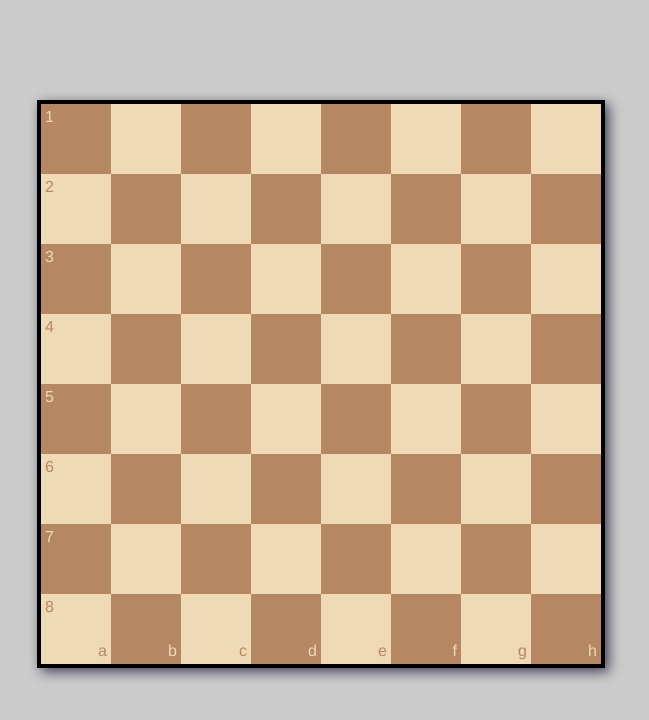
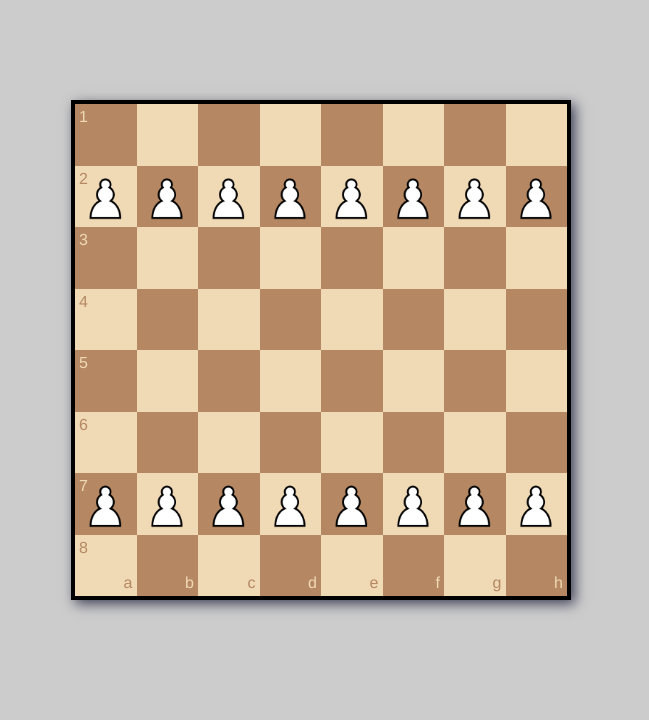
Before and after one commit to MrBartusek/d-chess, a website with bundled scripts: page index.html in a window 1280 px wide. Shown: the whole page, without its empty margins (319-968 px from the left). Built offline with nearby package versions, Linux system fonts and the light colour scheme.

Commit message:
More UIManager

```diff
--- a/src/UIManager.ts
+++ b/src/UIManager.ts
@@ -1,48 +1,66 @@
+enum NotationPosition {
+	TOP = 'notation-top',
+	BOTTOM = 'notation-bot',
+}
+
 export class UIManager {
-	private started = false;
-
 	public start() {
-		if (this.started) {
-			throw new Error('UIManager is already started');
-		}
-
-		this.generateBoard();
-
-		this.started = true;
+		const container = document.getElementById('board')!;
+		this.generateBoard(container);
 	}
 
-	private generateBoard() {
-		const board = document.getElementById('board')!;
+	private generateBoard(container: HTMLElement) {
+		for (let x = 0; x < 8; x++) {
+			const row = this.createRow(x);
+			container.appendChild(row);
 
-		for (let x = 0; x < 8; x++) {
-			const row = document.createElement('div');
-			row.classList.add('row');
-			row.id = `row-${x}`;
-			board.appendChild(row);
 			for (let y = 0; y < 8; y++) {
-				const tile = document.createElement('div');
-				tile.classList.add('tile');
-				tile.id = `tile-${x * 8 + y}`;
-				const isVariant = (x + y) % 2;
-				if (isVariant) {
-					tile.classList.add('tile-variant');
-				}
+				const tile = this.createTile(x, y);
 				row.appendChild(tile);
 
+				if (x == 1 || x == 6) {
+					const figure = document.createElement('img');
+					figure.src = 'static/img/pieces/wP.png';
+					figure.classList.add('figure');
+					tile.appendChild(figure);
+				}
 				if (y == 0) {
-					const notation = document.createElement('div');
-					notation.classList.add('notation', 'notation-top');
-					notation.textContent = `${x + 1}`;
+					const notation = this.createNotation(`${x + 1}`, NotationPosition.TOP);
 					tile.appendChild(notation);
 				}
 				if (x == 7) {
-					const letters = 'abcdefgh';
-					const notation = document.createElement('div');
-					notation.classList.add('notation', 'notation-bot');
-					notation.textContent = letters.split('')[y];
+					const letters = ['a', 'b', 'c', 'd', 'e', 'f', 'g', 'h'];
+					const notation = this.createNotation(letters[y], NotationPosition.BOTTOM);
 					tile.appendChild(notation);
 				}
 			}
 		}
 	}
+
+	private createRow(x: number): HTMLDivElement {
+		const row = document.createElement('div');
+		row.classList.add('row');
+		row.id = `row-${x}`;
+		return row;
+	}
+
+	private createTile(x: number, y: number): HTMLDivElement {
+		const tile = document.createElement('div');
+		tile.classList.add('tile');
+		tile.id = `tile-${x * 8 + y}`;
+
+		const isVariant = (x + y) % 2;
+		if (isVariant) {
+			tile.classList.add('tile-variant');
+		}
+
+		return tile;
+	}
+
+	private createNotation(text: string, position: NotationPosition): HTMLDivElement {
+		const notation = document.createElement('div');
+		notation.classList.add('notation', position);
+		notation.textContent = text;
+		return notation;
+	}
 }
--- a/static/style.css
+++ b/static/style.css
@@ -1,3 +1,7 @@
+* {
+    box-sizing: border-box;
+}
+
 body {
     background-color: #ccc;
     font-family: "Helvetica Neue", Helvetica, Arial, sans-serif;
@@ -5,19 +9,22 @@ body {
 
 #board {
     margin: 100px auto;
-    width: 560px;
+    max-height: calc(100vh - 300px);
+    aspect-ratio : 1 / 1;
     border: solid black 4px;
     box-shadow: 4px 4px 12px 0px rgba(66, 68, 90, 1);
+    display: flex;
+    flex-direction: column;
 }
 
 .row {
+    flex: 1;
     display: flex;
 }
 
 .tile {
+    flex: 1;
     position: relative;
-    width: 70px;
-    height: 70px;
     background-color: #b58863;
     color: #f0d9b5;
 }
@@ -41,3 +48,9 @@ body {
     bottom: 4px;
     right: 4px;
 }
+
+.figure {
+    width: 100%;
+    height: 100%;
+    padding: 2px;
+}
```
